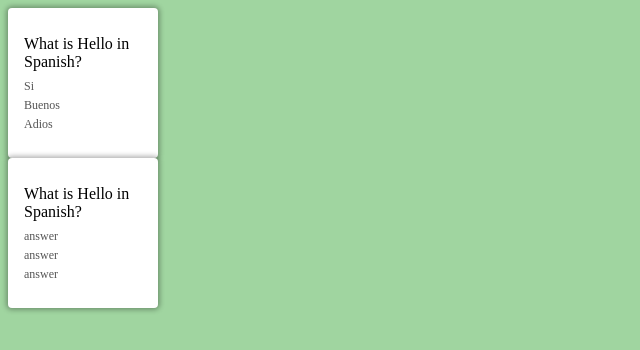
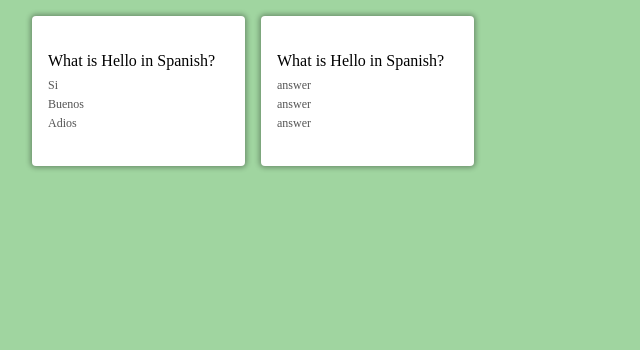
Before and after one commit to SHS-Peb/vocab-bloom, a React (Create React App) app: page / in a window 1280 px wide. Shown: the top 350 px of the page, without its empty margins (0-640 px from the left). Built offline with nearby package versions, Linux system fonts and the light colour scheme; no server answers.

Commit message:
implementing grid

```diff
--- a/src/App.js
+++ b/src/App.js
@@ -34,7 +34,9 @@
 }
 
   return (
+    <div className="container" >
     <Flashcardlist flashcards={flashcards}/>
+    </div>
   );
 }
 
--- a/src/app.css
+++ b/src/app.css
@@ -1,5 +1,18 @@
 body {
     background-color: rgb(160, 213, 160);
+    margin: 0;
+}
+
+.container {
+    max-width: 900px;
+    margin: 1rem 2rem;
+}
+
+.card-grid {
+    display: grid;
+    align-items: center;
+    grid-template-columns: repeat(auto-fill, minmax(200px, 1fr));
+    gap: 1rem;
 }
 
 .card {
@@ -12,7 +25,6 @@
     background-color: white;
     transform-style: preserve-3d;
     height: 150px;
-    width: 150px;
     transition: 150ms;
     cursor: pointer;
     transform: perspective(1000px) rotateY(var(--rotate-y, 0))
```
